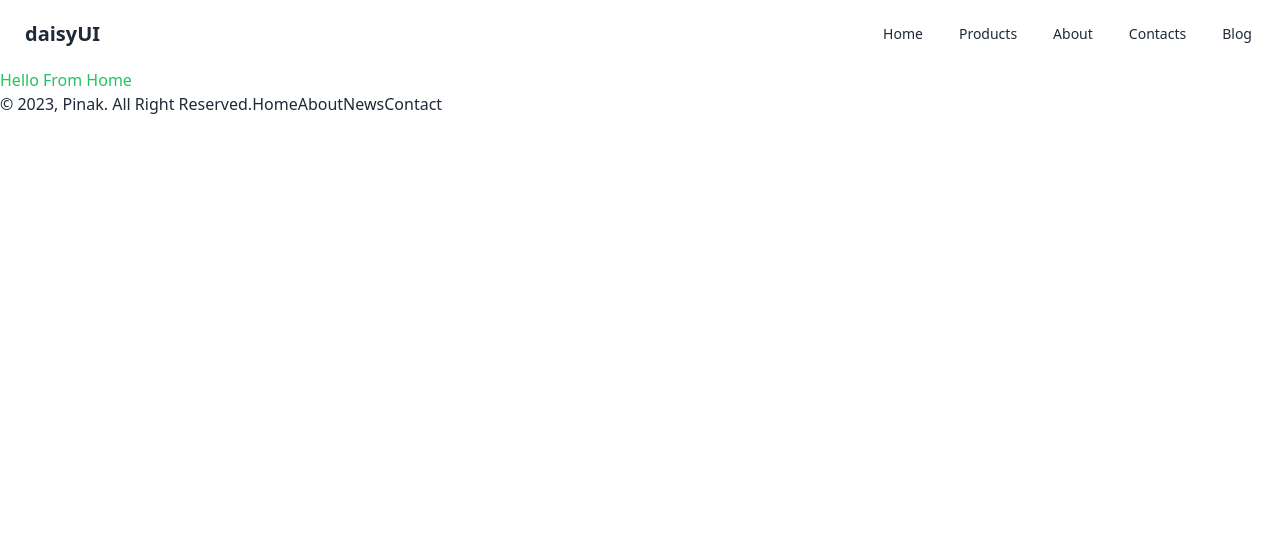
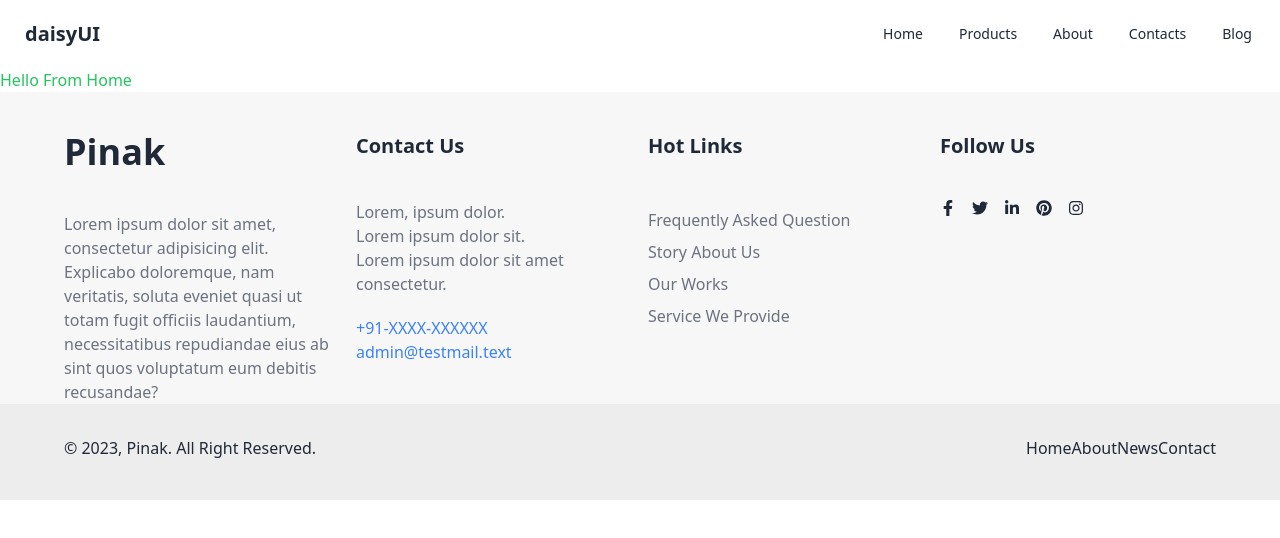
Before and after one commit to shaikat17/pinak, a React (Vite) app: page / in a window 1280 px wide. Shown: the top 538 px of the page. Built offline with nearby package versions, Linux system fonts and the light colour scheme.

Commit message:
added the footer section

```diff
--- a/src/components/Shared/Footer.jsx
+++ b/src/components/Shared/Footer.jsx
@@ -1,14 +1,50 @@
 import { Link } from "react-router-dom";
+import {FaFacebookF, FaInstagram, FaLinkedinIn, FaPinterest, FaTwitter} from "react-icons/fa"
 
 const Footer = () => {
   return (
-    <div>
-      <div></div>
-      <div className="flex">
+    <div className="pt-10 bg-[#F7F7F7]">
+      <div className="px-16 flex flex-col sm:flex-row gap-4 justify-center">
+        <div className="flex-1">
+          <h3 className="text-4xl font-black">Pinak</h3>
+          <p className="mt-10 text-gray-500">
+            Lorem ipsum dolor sit amet, consectetur adipisicing elit. Explicabo
+            doloremque, nam veritatis, soluta eveniet quasi ut totam fugit
+            officiis laudantium, necessitatibus repudiandae eius ab sint quos
+            voluptatum eum debitis recusandae?
+          </p>
+        </div>
+        <div className="flex-1">
+        <h5 className="text-xl font-semibold mb-10">Contact Us</h5>
+          <p className="text-gray-500">Lorem, ipsum dolor.</p>
+          <p className="text-gray-500">Lorem ipsum dolor sit.</p>
+          <p className="text-gray-500">Lorem ipsum dolor sit amet consectetur.</p>
+          <p className="mt-5 text-blue-500">+91-XXXX-XXXXXX</p>
+          <p className="text-blue-500">admin@testmail.text</p>
+        </div>
+        <div className="flex-1 flex gap-2 flex-col">
+        <h5 className="text-xl font-semibold mb-10">Hot Links</h5>
+          <Link className="hover:text-blue-500 hover:transition-all hover:duration-300 transition-all duration-300 text-gray-500">Frequently Asked Question</Link>
+          <Link className="hover:text-blue-500 hover:transition-all hover:duration-300 transition-all duration-300 text-gray-500">Story About Us</Link>
+          <Link className="hover:text-blue-500 hover:transition-all hover:duration-300 transition-all duration-300 text-gray-500">Our Works</Link>
+          <Link className="hover:text-blue-500 hover:transition-all hover:duration-300 transition-all duration-300 text-gray-500">Service We Provide</Link>
+        </div>
+        <div className="flex-1">
+          <h5 className="text-xl font-semibold mb-10">Follow Us</h5>
+          <div className="flex gap-4 ">
+            <Link><FaFacebookF /></Link>
+            <Link><FaTwitter /></Link>
+            <Link><FaLinkedinIn /></Link>
+            <Link><FaPinterest /></Link>
+            <Link><FaInstagram /></Link>
+          </div>
+        </div>
+      </div>
+      <div className="flex justify-between bg-[#EDEDED] px-16 pb-10 pt-8">
         <div>
           <p>&copy; 2023, Pinak. All Right Reserved.</p>
         </div>
-        <div>
+        <div className="flex">
           <Link to="/">Home</Link>
           <Link to="#">About</Link>
           <Link to="#">News</Link>
--- a/src/layouts/CommonLayout.jsx
+++ b/src/layouts/CommonLayout.jsx
@@ -5,11 +5,11 @@ import Footer from "../components/Shared/Footer";
 
 const CommonLayout = () => {
     return (
-        <div className="max-w-screen-xl mx-auto">
+        <>
             <Navbar/>
             <Outlet/>
             <Footer/>
-        </div>
+        </>
     );
 };
 
```
